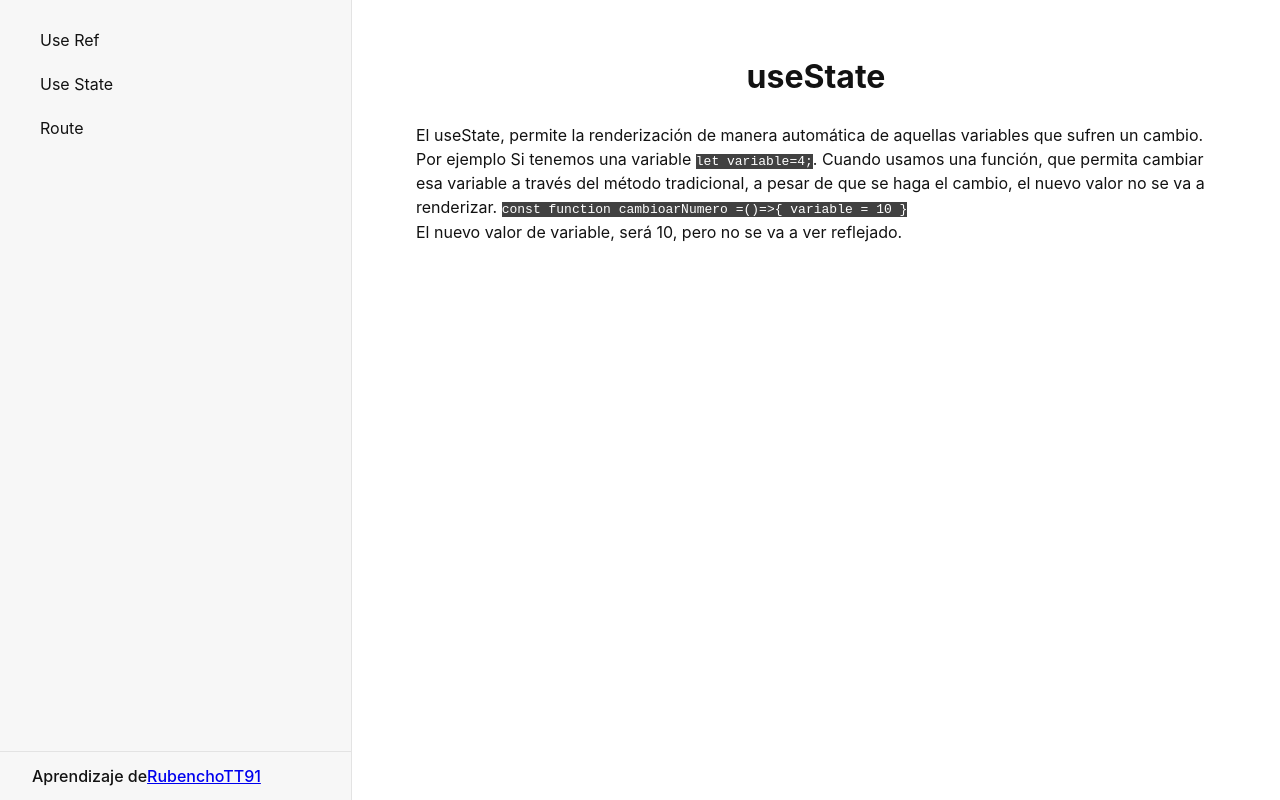
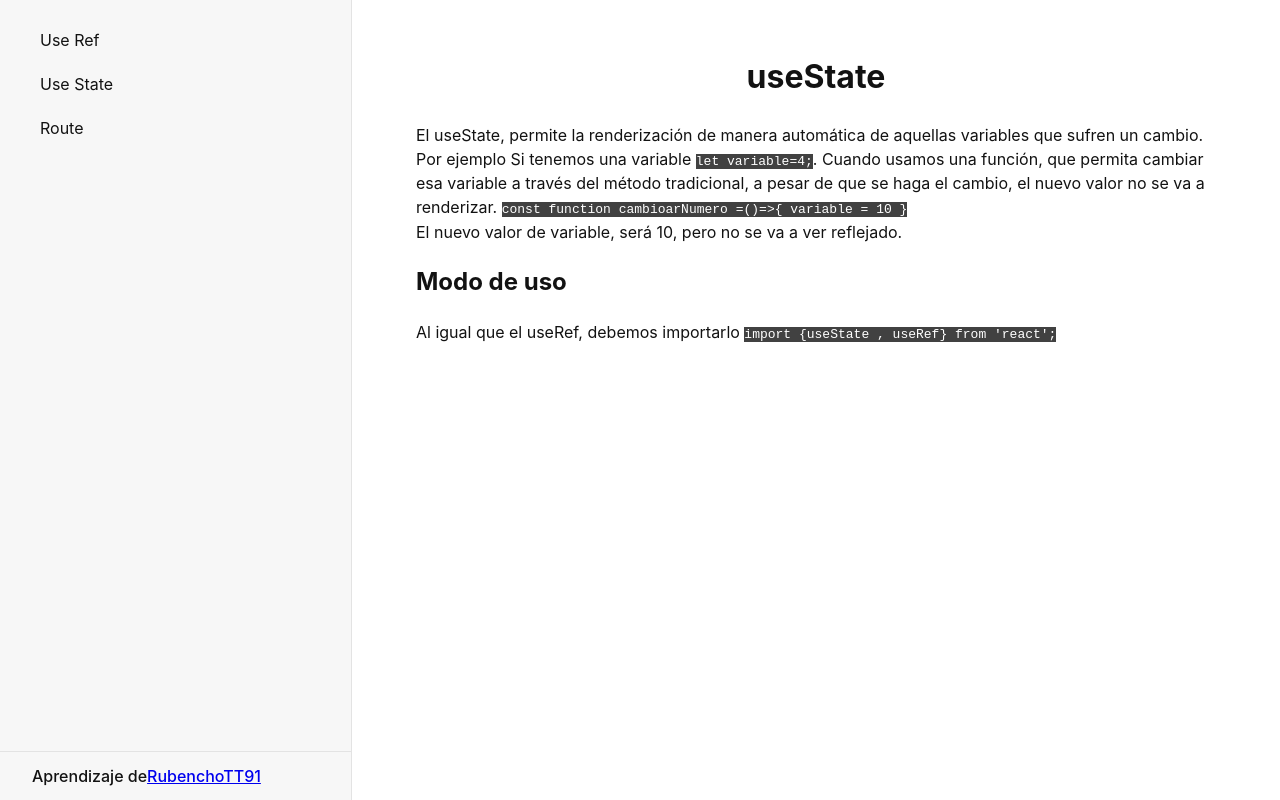
Before and after one commit to RubenTT91/leccionesReact, a React (Create React App) app: page /leccionUseState in a window 1280 px wide. Built offline with nearby package versions, Linux system fonts and the light colour scheme.

Commit message:
se quita el style-list: none de los list

```diff
--- a/src/routes/useRef.css
+++ b/src/routes/useRef.css
@@ -31,7 +31,3 @@
     background: #414141;
     color: white;
   }
-  .codigo li{
-
-    list-style: none;
-  }
--- a/src/routes/useState.jsx
+++ b/src/routes/useState.jsx
@@ -1,6 +1,5 @@
 import React from "react";
 import "../routes/useRef.css";
-import dinkelberg from "../img/mqdefault.jpg";
 
 function useState() {
   return (
@@ -15,6 +14,12 @@ function useState() {
         <div className="cp">{`const function cambioarNumero =()=>{ variable = 10 }`}</div> <br/>
         El nuevo valor de variable, será 10, pero no se va a ver reflejado.
       </p>
+      <h2>Modo de uso</h2>
+      <ol>
+        <li>Al igual que el useRef, debemos importarlo <p className="cp">{`import {useState , useRef} from 'react';`}</p></li>
+        <li></li>
+      </ol>
+
     </div>
   );
 }
```
